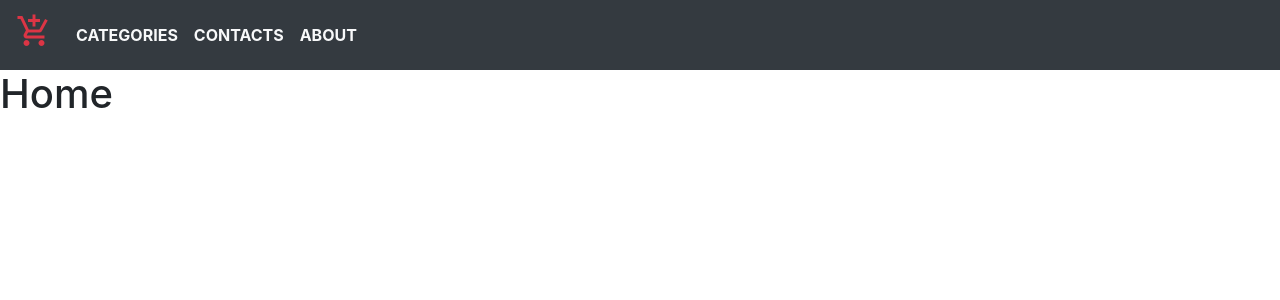
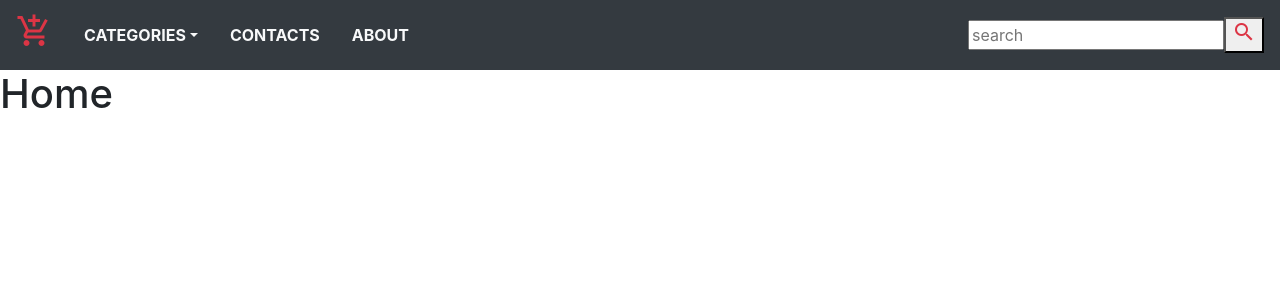
Before and after one commit to MrJerryD/new_project_ecommerce, a Django app: page / in a window 1280 px wide. Shown: the top 300 px of the page. Run offline with Django 4.2, Linux system fonts and the light colour scheme.

Commit message:
added buttons and adapt for small screen

```diff
--- a/shop/templates/base.html
+++ b/shop/templates/base.html
@@ -1,5 +1,3 @@
-
-
 <!doctype html>
 <html lang="en">
   <head>
@@ -25,14 +23,35 @@
 
       <!--logo-->
       <a href="#" class="navbar-brand"><i class="material-icons text-danger material-icons md-36">add_shopping_cart</i></a>
-
+        <button class="navbar-toggler bg-light" data-toggle="collapse" data-target="#navbar"><span class="navbar-toggler-icon"></span></button>
+        <div id="navbar" class="collapse navbar-collapse justify-content-between">
       <!--logo end-->
 
-      <ul class="navbar-nav">
-        <li class="nav-item"><a class="nav-link text-light text-uppercase font-weight-bold" href="">Categories</a></li>
-        <li class="nav-item"><a class="nav-link text-light text-uppercase font-weight-bold" href="">Contacts</a></li>
-        <li class="nav-item"><a class="nav-link text-light text-uppercase font-weight-bold" href="">About</a></li>
-      </ul>
+          <ul class="navbar-nav">
+            <li class="nav-item dropdown"><a class="nav-link text-light text-uppercase font-weight-bold px-3 dropdown-toggle" data-toggle="dropdown" href="">Categories</a>
+                <div class="dropdown-menu">
+                    <a class="dropdown-item" href="">Category1</a>
+                    <a class="dropdown-item" href="">Category2</a>
+                    <a class="dropdown-item" href="">Category3</a>
+                    <a class="dropdown-item" href="">Category4</a>
+                    <a class="dropdown-item" href="">Category5</a>
+                </div>
+            </li>
+            <li class="nav-item"><a class="nav-link text-light text-uppercase font-weight-bold px-3" href="">Contacts</a></li>
+            <li class="nav-item"><a class="nav-link text-light text-uppercase font-weight-bold px-3" href="">About</a></li>
+          </ul>
+
+
+            <form class="form-inline">
+                <div class="input-group">
+                    <input type="text" placeholder="search" id="">
+                </div>
+                <div class="">
+                    <button><i class="material-icons text-danger material-icons md-24">search</i></button>
+                </div>
+            </form>
+        </div>
+
     </nav>
 
     {% block content %}
```
